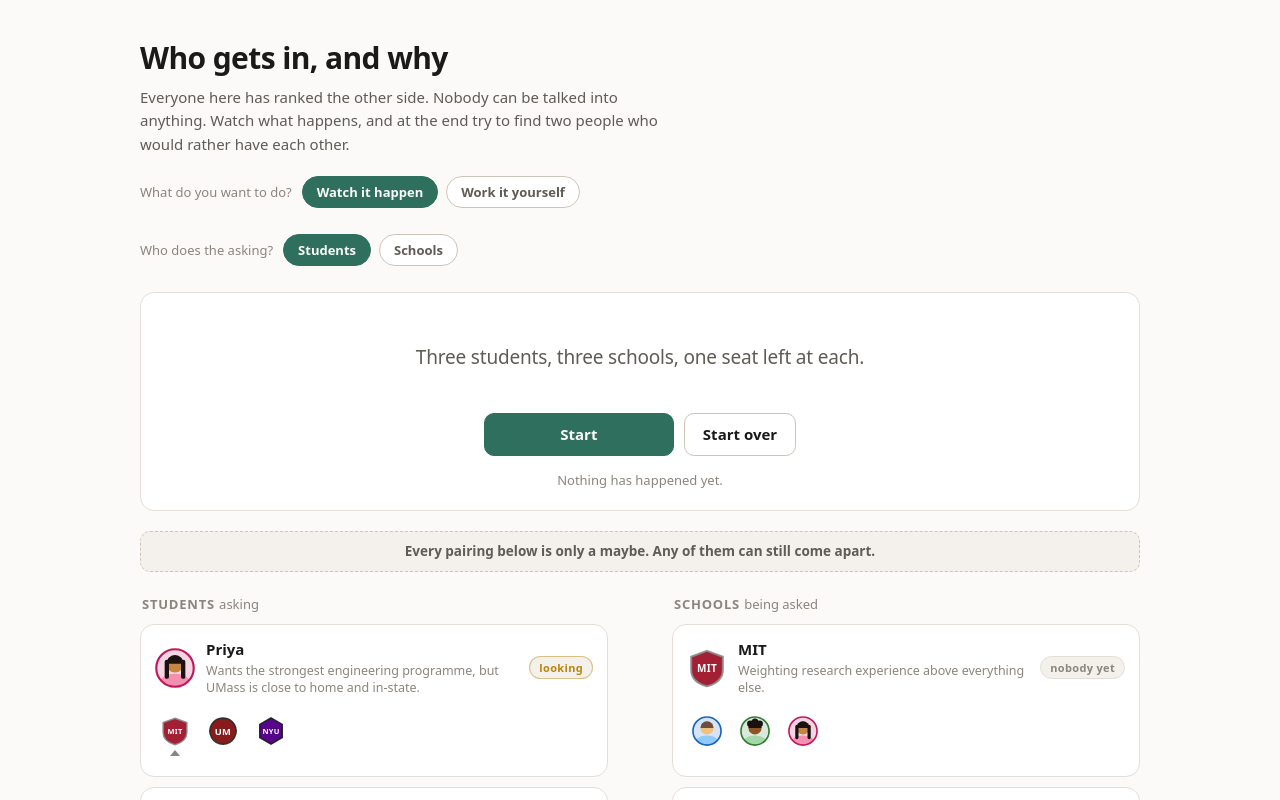
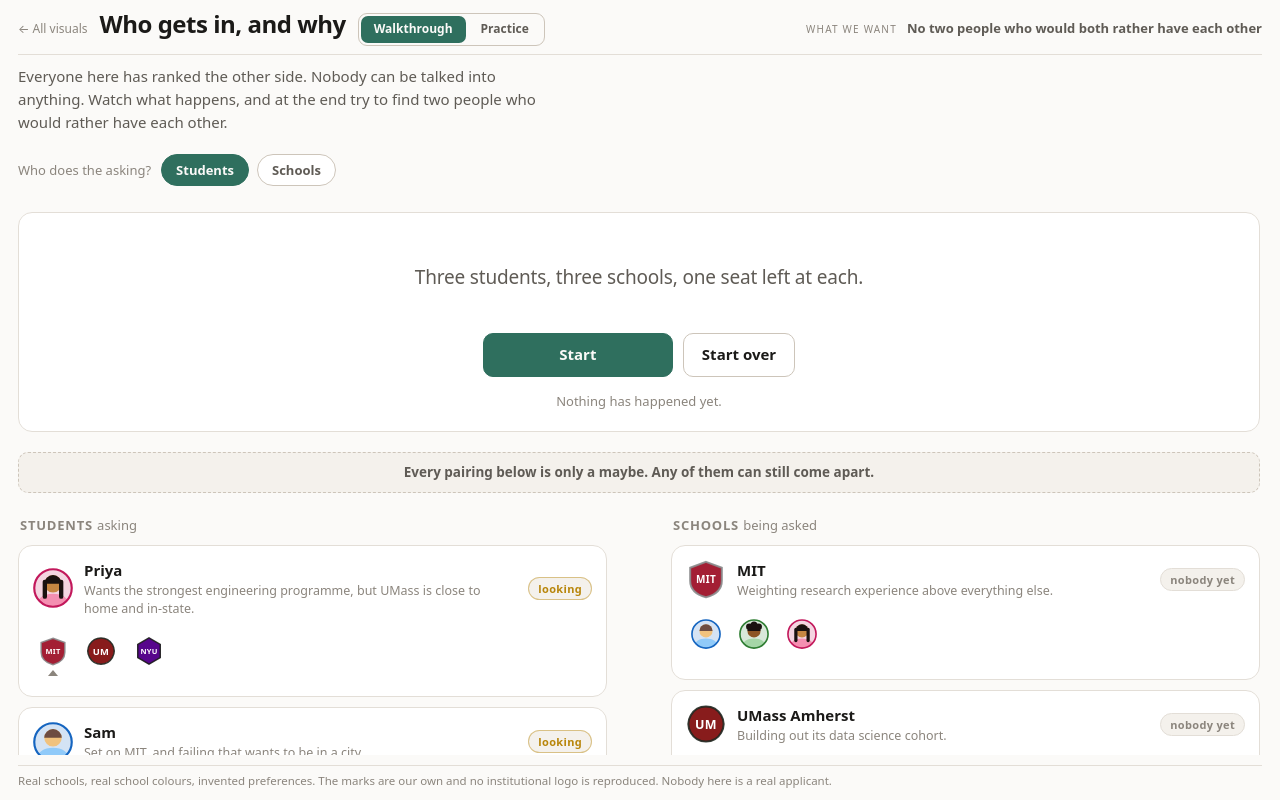
Before and after one commit to jennarbates/Algorithms, a React (Vite) app in the folder gale-shapley/: page / in a window 1280 px wide. Shown: the top 800 px of the page. Built offline with nearby package versions, Linux system fonts and the light colour scheme.

Commit message:
new shell for gale

```diff
--- a/gale-shapley/src/App.tsx
+++ b/gale-shapley/src/App.tsx
@@ -37,6 +37,11 @@
  * work one, and the gap between them is where a problem set lives, so the
  * practice section takes the whole page over rather than sitting underneath the
  * board: a reader who can still see the answer cannot be asked for it.
+ *
+ * What this file owns is the shell: a header that holds still, a footnote that
+ * holds still, and one growing area between them that is handed the rest of the
+ * height. The page is locked to a single screen, so nothing a reader has to act
+ * on can end up below a fold. See the README for the rules that keeps.
  */
 
 const INSTANCE = presetById('opener');
@@ -60,35 +65,37 @@
   }, []);
 
   return (
-    <main className={settled && mode === 'walk' ? 'page stage-settled' : 'page'}>
+    <main className={settled && mode === 'walk' ? 'page page--settled' : 'page'}>
       <header className="masthead">
+        <div className="masthead__left">
+          <a className="masthead__back" href="../">
+            &larr; All visuals
+          </a>
           <h1>Who gets in, and why</h1>
-        <p className="lede">
-          Everyone here has ranked the other side. Nobody can be talked into anything. Watch what
-          happens, and at the end try to find two people who would rather have each other.
-        </p>
 
-        <div className="sidepicker" role="group" aria-label="Watch or work">
-          <span className="sidepicker__label">What do you want to do?</span>
-          <button
-            type="button"
-            className={mode === 'walk' ? 'pill pill--on' : 'pill'}
-            onClick={() => setMode('walk')}
-            aria-pressed={mode === 'walk'}
-          >
-            Watch it happen
+          <span className="modes" role="group" aria-label="Walkthrough or practice">
+            <button type="button" onClick={() => setMode('walk')} aria-pressed={mode === 'walk'}>
+              Walkthrough
             </button>
             <button
               type="button"
-            className={mode === 'practice' ? 'pill pill--on' : 'pill'}
               onClick={() => setMode('practice')}
               aria-pressed={mode === 'practice'}
             >
-            Work it yourself
+              Practice
             </button>
+          </span>
+        </div>
+
+        <div className="masthead__rule">
+          <span className="masthead__rule-label">What we want</span>
+          <span className="masthead__rule-text">
+            No two people who would both rather have each other
+          </span>
         </div>
       </header>
 
+      <div className="deck">
         {mode === 'practice' ? (
           <Practice onLeave={() => setMode('walk')} />
         ) : (
@@ -101,6 +108,7 @@
             onGhost={setGhost}
           />
         )}
+      </div>
 
       <p className="footnote">
         Real schools, real school colours, invented preferences. The marks are our own and no
@@ -125,6 +133,11 @@
 
   return (
     <>
+      <p className="lede">
+        Everyone here has ranked the other side. Nobody can be talked into anything. Watch what
+        happens, and at the end try to find two people who would rather have each other.
+      </p>
+
       <div className="sidepicker" role="group" aria-label="Which side does the asking">
         <span className="sidepicker__label">Who does the asking?</span>
         <button
--- a/gale-shapley/src/styles/global.css
+++ b/gale-shapley/src/styles/global.css
@@ -57,8 +57,28 @@
   box-sizing: border-box;
 }
 
+/* --- the shell ---------------------------------------------------------- */
+
+/* The page is locked to one screen, the same contract the Big-O visual keeps.
+   The document itself never scrolls: the header and the footnote hold still,
+   and whatever sits between them is handed the height that is left over and
+   made to fit inside it.
+ *
+ * Every flex child on that path carries min-height: 0. A flex item defaults to
+ * refusing to shrink below the height of its own content, so one missing line
+ * is all it takes for the lock to stop holding without anything looking wrong
+ * until the content grows. */
+html {
+  height: 100%;
+}
+
 body {
   margin: 0;
+  height: 100dvh;
+  overflow: hidden;
+  padding: 10px 18px;
+  display: flex;
+  flex-direction: column;
   background: var(--bg);
   color: var(--ink);
   font:
@@ -71,33 +91,155 @@
   -webkit-font-smoothing: antialiased;
 }
 
+/* React mounts into a div, so the shell is body > #root > .page rather than the
+   body > .app that a hand written page gets. That extra div is exactly the kind
+   of link a percentage height chain breaks on: #root has no height of its own,
+   so height: 100% on .page resolves against nothing and silently becomes auto.
+   Flex all the way down instead, which needs no parent to have a stated height. */
+#root {
+  flex: 1 1 auto;
+  min-height: 0;
+  display: flex;
+  flex-direction: column;
+}
+
 .page {
-  max-width: 1040px;
+  width: 100%;
+  max-width: 1520px;
+  flex: 1 1 auto;
+  min-height: 0;
   margin: 0 auto;
-  padding: 40px 20px 90px;
+  display: flex;
+  flex-direction: column;
+  gap: 10px;
 }
 
 /* --- masthead ----------------------------------------------------------- */
 
+/* One bar. Every pixel the header takes is a pixel the board does not get, so
+   what used to be a title, a three line lede and two rows of pills is now the
+   title, the mode switch, and the one sentence the whole page exists to make
+   believable. The lede moved down into the run itself, where it reads as the
+   opening caption it always was. */
+.masthead {
+  flex: 0 0 auto;
+  display: flex;
+  flex-wrap: wrap;
+  gap: 4px 24px;
+  align-items: baseline;
+  justify-content: space-between;
+  border-bottom: 1px solid var(--border);
+  padding-bottom: 8px;
+}
+
+.masthead__left {
+  display: flex;
+  flex-wrap: wrap;
+  align-items: baseline;
+  gap: 4px 12px;
+}
+
 .masthead h1 {
-  font-size: 30px;
-  line-height: 1.2;
+  font-size: clamp(18px, 2vw, 24px);
+  line-height: 1.15;
   letter-spacing: -0.02em;
-  margin: 0 0 10px;
+  margin: 0;
+}
+
+.masthead__back {
+  font-size: 12px;
+  color: var(--ink-faint);
+  text-decoration: none;
+}
+
+.masthead__back:hover {
+  color: var(--ink);
+  text-decoration: underline;
+}
+
+/* Where Big-O keeps its formal line. This is the condition the whole page is
+   trying to earn, so it stays in view the entire time rather than being read
+   once at the top and then scrolled away from. */
+.masthead__rule {
+  display: flex;
+  align-items: baseline;
+  gap: 10px;
+}
+
+.masthead__rule-label {
+  font-size: 10px;
+  letter-spacing: 0.12em;
+  text-transform: uppercase;
+  color: var(--ink-faint);
+  white-space: nowrap;
+}
+
+.masthead__rule-text {
+  font-size: 13px;
+  font-weight: 600;
+  color: var(--ink-soft);
+}
+
+/* The top level switch, segmented rather than loose pills, so it never reads
+   as the same kind of control as the choices inside a mode. */
+.modes {
+  display: inline-flex;
+  gap: 2px;
+  padding: 2px;
+  border: 1px solid var(--border-strong);
+  border-radius: 9px;
+}
+
+.modes button {
+  font: inherit;
+  font-size: 12px;
+  font-weight: 600;
+  color: var(--ink-soft);
+  background: transparent;
+  border: 0;
+  border-radius: 7px;
+  padding: 4px 13px;
+  cursor: pointer;
+}
+
+.modes button:hover {
+  color: var(--ink);
+}
+
+.modes button[aria-pressed='true'] {
+  background: var(--accent);
+  color: var(--bg);
+}
+
+/* --- the deck ----------------------------------------------------------- */
+
+/* Everything between the header and the footnote, given whatever height is
+   left over.
+ *
+ * For now it scrolls its own content. The board column and the work column
+ * that will make scrolling unnecessary come next; until they land, keeping the
+ * scroll here rather than on the document means the header and the controls
+ * inside each mode stay where the shell puts them, and the page is never left
+ * half converted. */
+.deck {
+  flex: 1 1 auto;
+  min-height: 0;
+  overflow-y: auto;
+  padding-right: 2px;
+}
+
+.sidepicker {
+  display: flex;
+  align-items: center;
+  gap: 8px;
+  flex-wrap: wrap;
+  margin-bottom: 26px;
 }
 
 .lede {
   color: var(--ink-soft);
   margin: 0 0 20px;
   max-width: 62ch;
-}
-
-.sidepicker {
-  display: flex;
-  align-items: center;
-  gap: 8px;
-  flex-wrap: wrap;
-  margin-bottom: 26px;
 }
 
 .sidepicker__label {
@@ -452,7 +594,7 @@
   background: color-mix(in srgb, var(--ink-faint) 10%, transparent);
 }
 
-.stage-settled .entry--held {
+.page--settled .entry--held {
   border-style: solid;
   border-color: var(--accent);
   background: color-mix(in srgb, var(--accent) 22%, transparent);
@@ -707,11 +849,15 @@
   color: var(--ink-soft);
 }
 
+/* Pinned to the bottom of the shell rather than trailing the content, so the
+   credit is always visible and never costs the board any height. */
 .footnote {
-  margin-top: 34px;
-  font-size: 12.5px;
-  color: var(--ink-faint);
-  max-width: 62ch;
+  flex: 0 0 auto;
+  margin: 0;
+  padding-top: 6px;
+  border-top: 1px solid var(--border);
+  font-size: 11.5px;
+  color: var(--ink-faint);
 }
 
 .token {
@@ -1721,3 +1867,40 @@
     flex: 1 1 0;
   }
 }
+
+/* --- the escape hatch ---------------------------------------------------- */
+
+/* Narrow or short, the page gets its scroll back. Locking a window that cannot
+   hold the content is worse than not locking it at all: it hides the bottom of
+   whatever is open rather than letting the reader reach it.
+ *
+ * Big-O unlocks below 600px of height because its drawing is one SVG that can
+ * be scaled down to nothing. The board here is two columns of real cards with
+ * a real floor, so this unlocks a hundred pixels higher.
+ *
+ * It comes last in the file so it beats the locked rules wherever they sit. */
+@media (max-width: 1180px), (max-height: 700px) {
+  html {
+    height: auto;
+  }
+
+  body {
+    height: auto;
+    overflow: visible;
+    padding: 10px 18px 40px;
+  }
+
+  #root,
+  .page {
+    flex: 0 0 auto;
+    min-height: 0;
+  }
+
+  .deck {
+    overflow-y: visible;
+  }
+
+  .footnote {
+    margin-top: 24px;
+  }
+}
```
Lines whose indentation alone changed are shown as unchanged.
